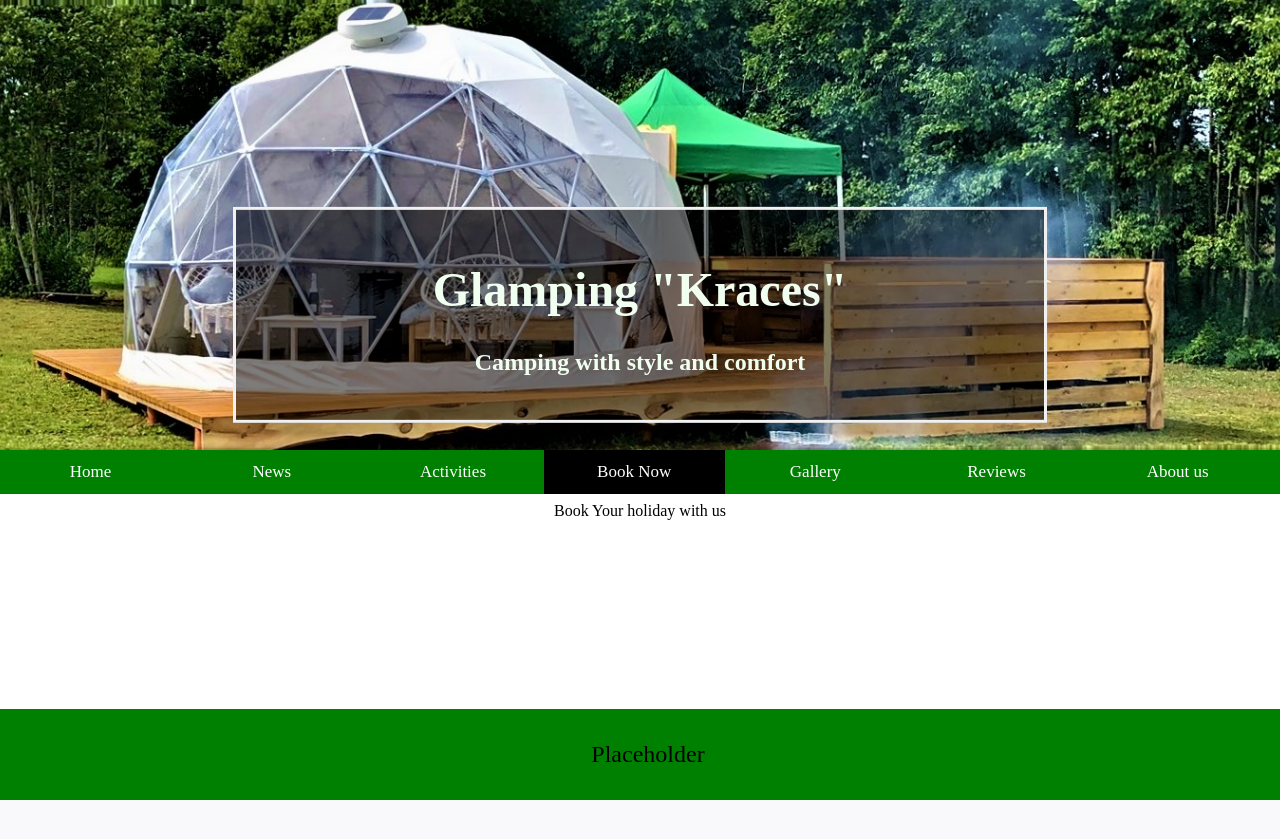
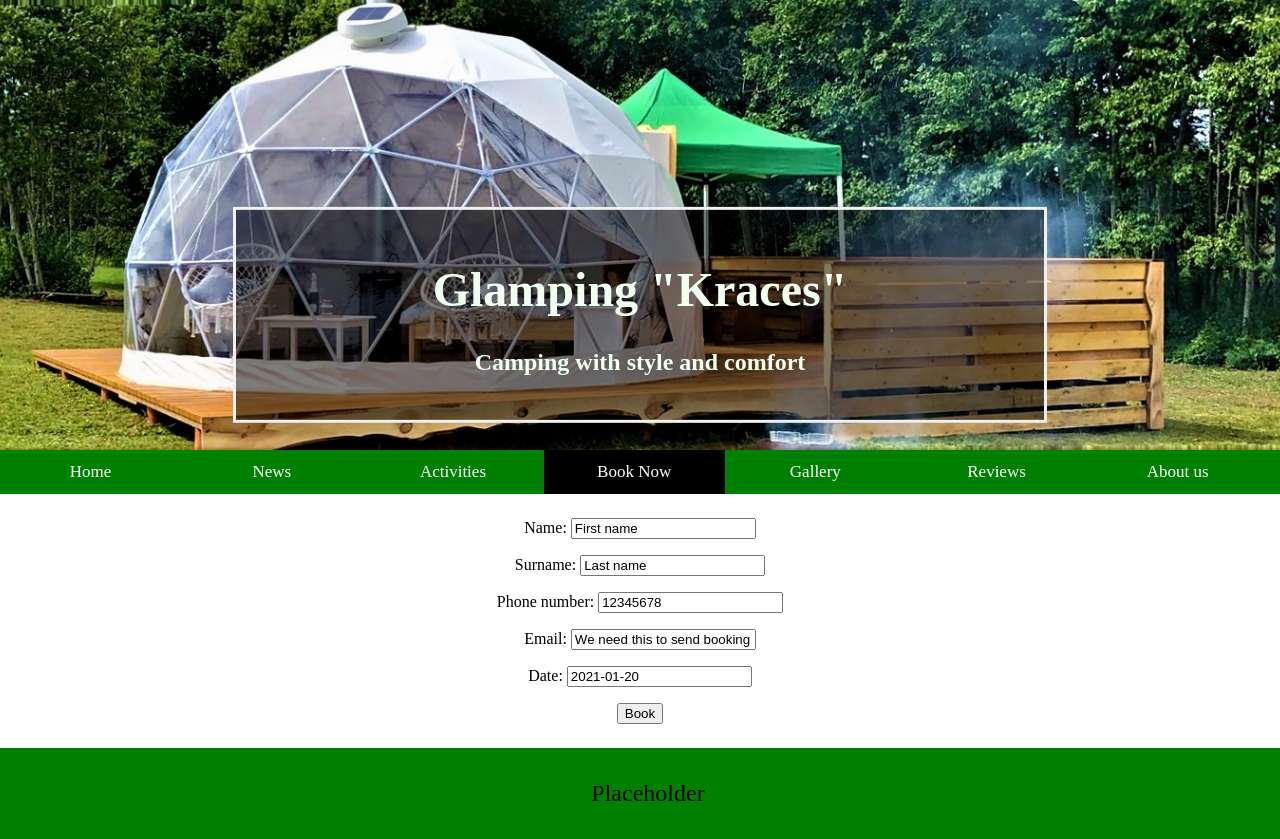
Before and after one commit to emilsberzs/glemping_kraces, a Django app: page /booking/ in a window 1280 px wide. Before the commit the page ends 800 px from the top, so only its background shows below. Run offline with Django 3.2, Linux system fonts and the light colour scheme.

Commit message:
Unique for date booking done. All sections active now, still lots to do, especially styling

```diff
--- a/glemping/admin.py
+++ b/glemping/admin.py
@@ -1,8 +1,9 @@
 from django.contrib import admin
 
-from .models import Post, Activity, Picture, Review
+from .models import Post, Activity, Picture, Review, Reservation
 
 admin.site.register(Post)
 admin.site.register(Activity)
 admin.site.register(Picture)
 admin.site.register(Review)
+admin.site.register(Reservation)
--- a/glemping/forms.py
+++ b/glemping/forms.py
@@ -1,8 +1,15 @@
-from .models import Review
 from django.forms import ModelForm
+from .models import Review, Reservation
 
 
 class ReviewForm(ModelForm):
     class Meta:
         model = Review
         fields = ('name', 'body')
+
+
+class ReservationForm(ModelForm):
+
+    class Meta:
+        model = Reservation
+        fields = ('name', 'surname', 'phone_number', 'email', 'date',)
--- a/glemping/models.py
+++ b/glemping/models.py
@@ -89,3 +89,18 @@ class Review(models.Model):
 
     def __str__(self):
         return f'Review by {self.name}'
+
+
+class Reservation(models.Model):
+    name = models.CharField(max_length=20, default='First name')
+    surname = models.CharField(max_length=20, default='Last name')
+    phone_number = models.CharField(max_length=8, default='12345678')
+    email = models.EmailField(default='We need this to send booking data')
+    date = models.DateField(default=timezone.now)
+    available = models.BooleanField(default=True)
+
+    class Meta:
+        unique_together = ("date", "available")
+
+    def __str__(self):
+        return f'{self.name} {self.surname} on {self.date}'
--- a/glemping/templates/glemping/booking/booking.html
+++ b/glemping/templates/glemping/booking/booking.html
@@ -3,5 +3,9 @@
 {% block title %}Book now{% endblock title %}
 
 {% block content %}
-Book Your holiday with us
+<form method="POST">
+    {{reservation_form.as_p}}
+    {% csrf_token %}
+    <p><input type="submit" value="Book"></p>
+</form>
 {% endblock content %}
--- a/glemping/views.py
+++ b/glemping/views.py
@@ -1,6 +1,7 @@
 from django.shortcuts import render, get_object_or_404
-from .models import Post, Activity, Picture, Review
-from .forms import ReviewForm
+from .models import Post, Activity, Picture, Review, Reservation
+from .forms import ReviewForm, ReservationForm
+from django.db import IntegrityError
 
 
 def homepage_view(request):
@@ -53,9 +54,28 @@ def review_view(request):
                   {'review_form': review_form, 'reviews': reviews, 'section': 'reviews'})
 
 
+def booking(request):
+    if request.method == 'POST':
+        reservation_form = ReservationForm(request.POST)
+        try:
+            if reservation_form.is_valid():
+                reservation_form.save(commit=True)
+                Reservation.available = False
+
+                return render(request,
+                              'glemping/booking/success.html',
+                              {'section': 'booking'})
+        except IntegrityError:
+            return render(request,
+                          'glemping/booking/error.html',
+                          {'section': 'booking'})
+
+    else:
+        reservation_form = ReservationForm()
+        return render(request,
+                      'glemping/booking/booking.html',
+                      {'section': 'booking', 'reservation_form': reservation_form})
+
+
 def about(request):
     return render(request, 'glemping/about/about_us.html', {'section': 'about'})
-
-
-def booking(request):
-    return render(request, 'glemping/booking/booking.html', {'section': 'booking'})
```
Also changed, not shown: glemping/templates/glemping/booking/error.html (added, +9 -0 lines), glemping/templates/glemping/booking/success.html (added, +7 -0 lines), glemping/migrations/0010_reservation.py (added), glemping/migrations/0011_auto_20210125_1958.py (added), glemping/migrations/0012_auto_20210125_2039.py (added).
